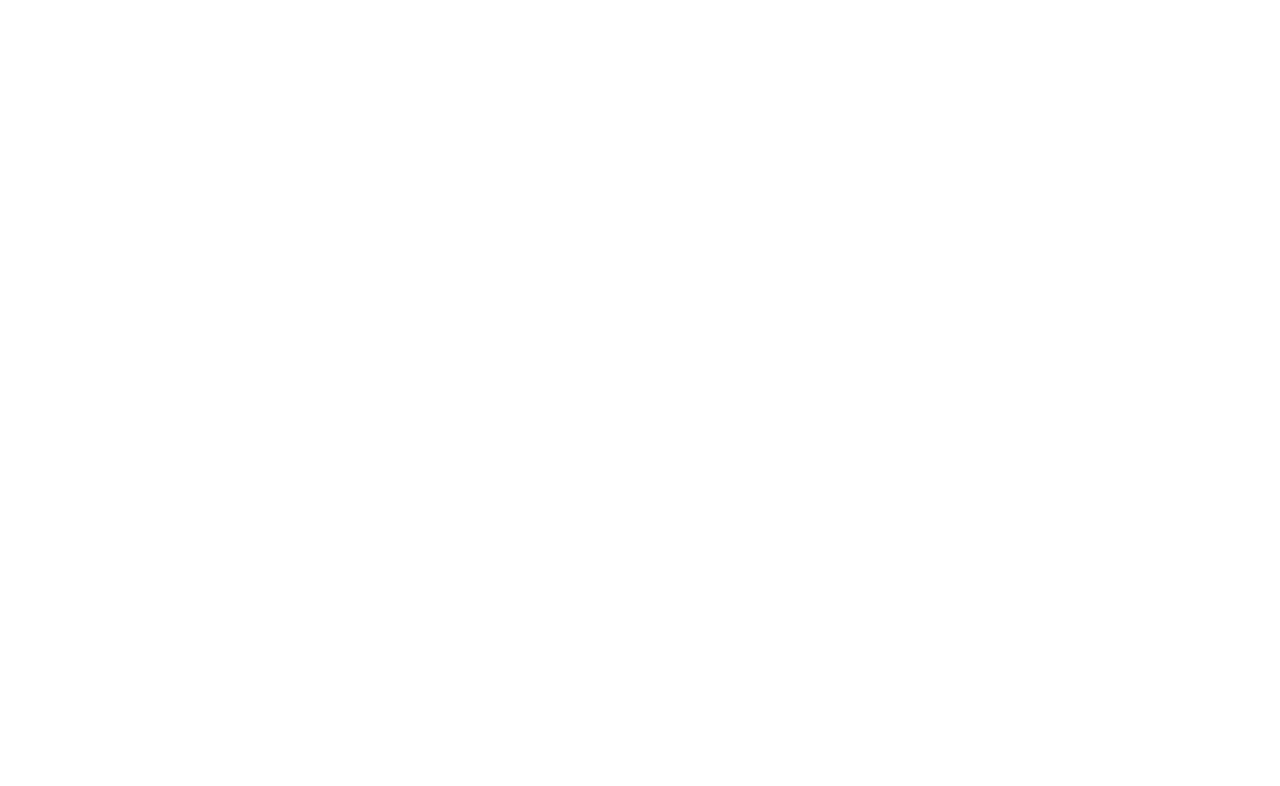
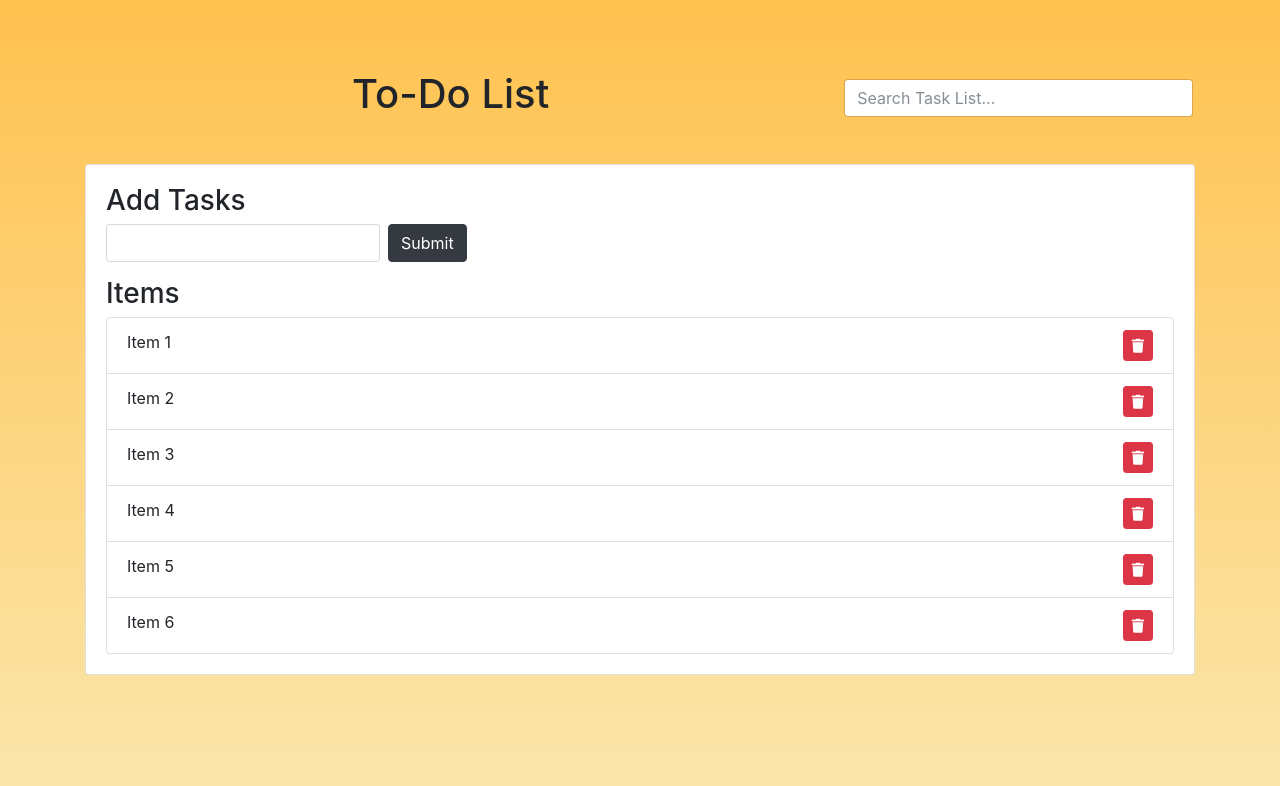
Before and after one commit to SSavani/vanillaJS-projects, a plain HTML site: page todo-list/index.html in a window 1280 px wide. Drawn offline with nearby package versions, Linux system fonts and the light colour scheme.

Commit message:
add basic layout

```diff
--- a/todo-list/index.html
+++ b/todo-list/index.html
@@ -1,12 +1,74 @@
 <!DOCTYPE html>
 <html lang="en">
+
 <head>
    <meta charset="UTF-8">
    <meta http-equiv="X-UA-Compatible" content="IE=edge">
    <meta name="viewport" content="width=device-width, initial-scale=1.0">
    <title>To-Do List</title>
+   <link rel="stylesheet" href="https://maxcdn.bootstrapcdn.com/bootstrap/4.0.0-beta/css/bootstrap.min.css"
+      integrity="sha384-/Y6pD6FV/Vv2HJnA6t+vslU6fwYXjCFtcEpHbNJ0lyAFsXTsjBbfaDjzALeQsN6M" crossorigin="anonymous">
+   <link rel="stylesheet" href="https://cdnjs.cloudflare.com/ajax/libs/font-awesome/5.15.3/css/all.min.css" />
+   <style>
+      body {
+         height: 100vh;
+         background-image: linear-gradient(to top, rgba(246, 211, 101, 0.5), rgb(255, 167, 4, 0.7))
+      }
+   </style>
+
 </head>
+
 <body>
+   <header id="main-header" class="p-4 mb-3 mt-5 mx-5">
+      <div class="container">
+         <div class=" row ">
+            <div class="col text-center">
+               <h1 id="header-title ">To-Do List</h1>
+            </div>
+
+            <div class="col-md-4 align-self-center mx-auto">
+               <input type="text" class="form-control" id="filter" placeholder="Search Task List...">
+            </div>
+         </div>
+
+      </div>
+   </header>
+   <div class="container">
+      <div id="main" class="card card-body">
+         <h3 class="title">Add Tasks</h3>
+         <form id="addForm" class="form-inline mb-3">
+            <input type="text" class="form-control mr-2" id="item">
+            <input type="submit" class="btn btn-dark" value="Submit">
+         </form>
+         <h3 class="title">Items</h3>
+         <ul id="items" class="list-group">
+            <li class="list-group-item">Item 1 <button class="btn btn-danger btn-sm float-right delete"><i class="fas fa-trash"></i></button></li>
+            <li class="list-group-item">Item 2 <button class="btn btn-danger btn-sm float-right delete"><i class="fas fa-trash"></i></button></li>
+            <li class="list-group-item">Item 3 <button class="btn btn-danger btn-sm float-right delete"><i class="fas fa-trash"></i></i></button></li>
+            <li class="list-group-item">Item 4 <button class="btn btn-danger btn-sm float-right delete"><i class="fas fa-trash"></i></i></button></li>
+            <li class="list-group-item">Item 5 <button class="btn btn-danger btn-sm float-right delete"><i class="fas fa-trash"></i></button></li>
+            <li class="list-group-item">Item 6 <button class="btn btn-danger btn-sm float-right delete"><i class="fas fa-trash"></i></button></li>
+         </ul>
+      </div>
+   </div>
+   <script src="todo.js"></script>
+   <!-- <footer id="main-footer" class="footer row p-4 mb-3 mt-5 mx-5">
+      <span class="todo-count"></span>
+      <ul class="filters">
+         <li>
+            <a href="#/" class="selected">All</a>
+         </li>
+         <li>
+            <a href="#/active">Active</a>
+         </li>
+         <li>
+            <a href="#/completed">Completed</a>
+         </li>
+      </ul>
+      <button class="clear-completed">Clear completed</button>
+   </footer> -->
+
 
 </body>
+
 </html>
```
Also changed, not shown: todo-list/todo.js (added).
